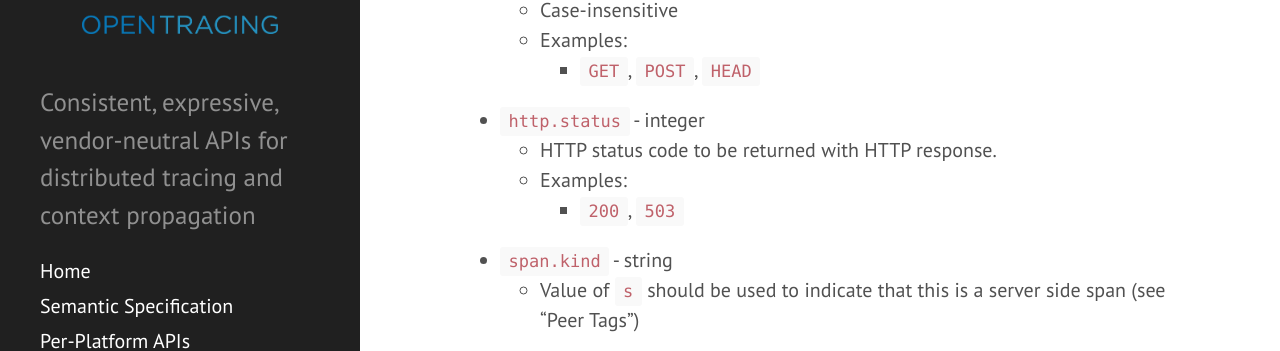
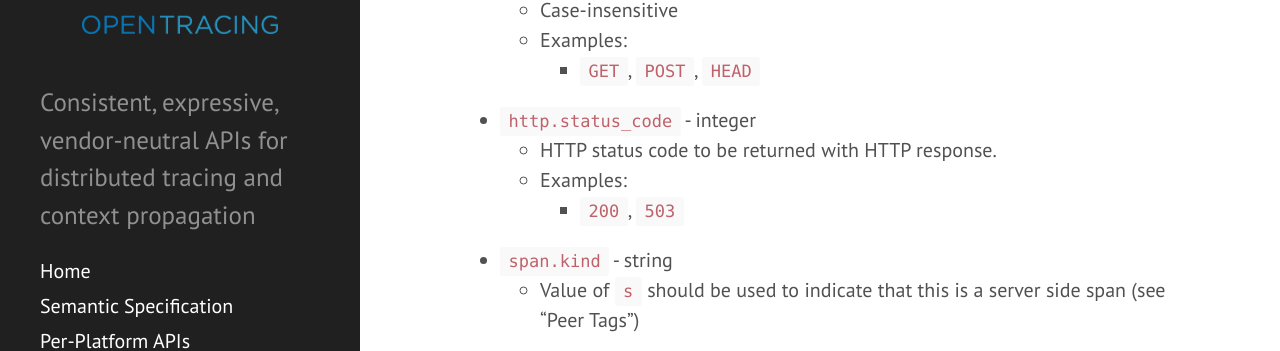
Before and after one commit to opentracing/opentracing.io, a Jekyll site: the page built from data-semantics.md, in a window 1280 px wide and 900 px high, scrolled down 2532 px. Shown: the part 149-500 px from the top of the window. Built offline with Jekyll 4.4.1, drawn with Linux system fonts in a browser that asks for light colours.

Commit message:
Data semantics - http.status => http.status_code

```diff
--- a/data-semantics.md
+++ b/data-semantics.md
@@ -62,7 +62,7 @@
     - Case-insensitive
     - Examples:
         - `GET`, `POST`, `HEAD`
-* `http.status` - integer
+* `http.status_code` - integer
     - HTTP status code to be returned with HTTP response.
     - Examples:
         - `200`, `503`
```
